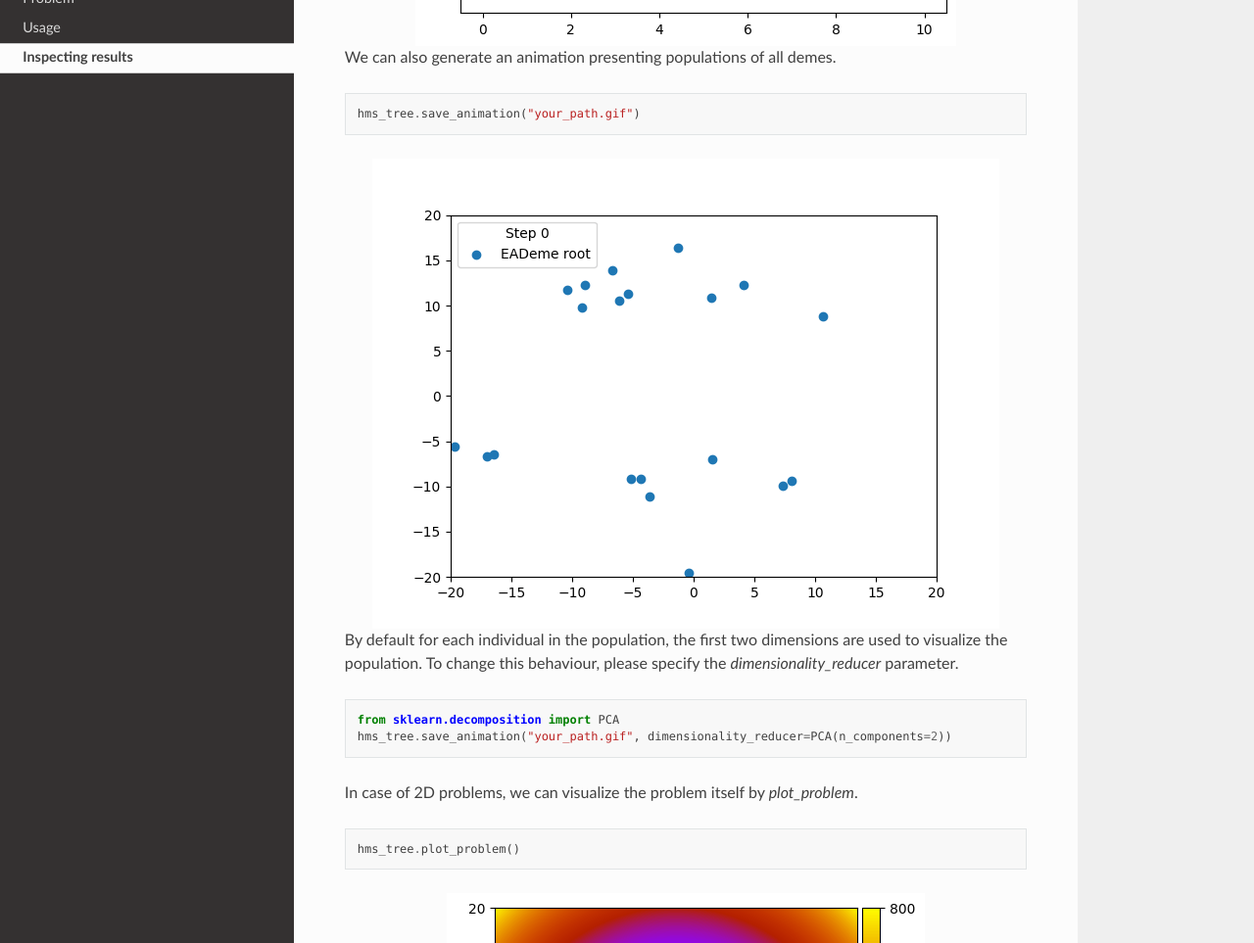
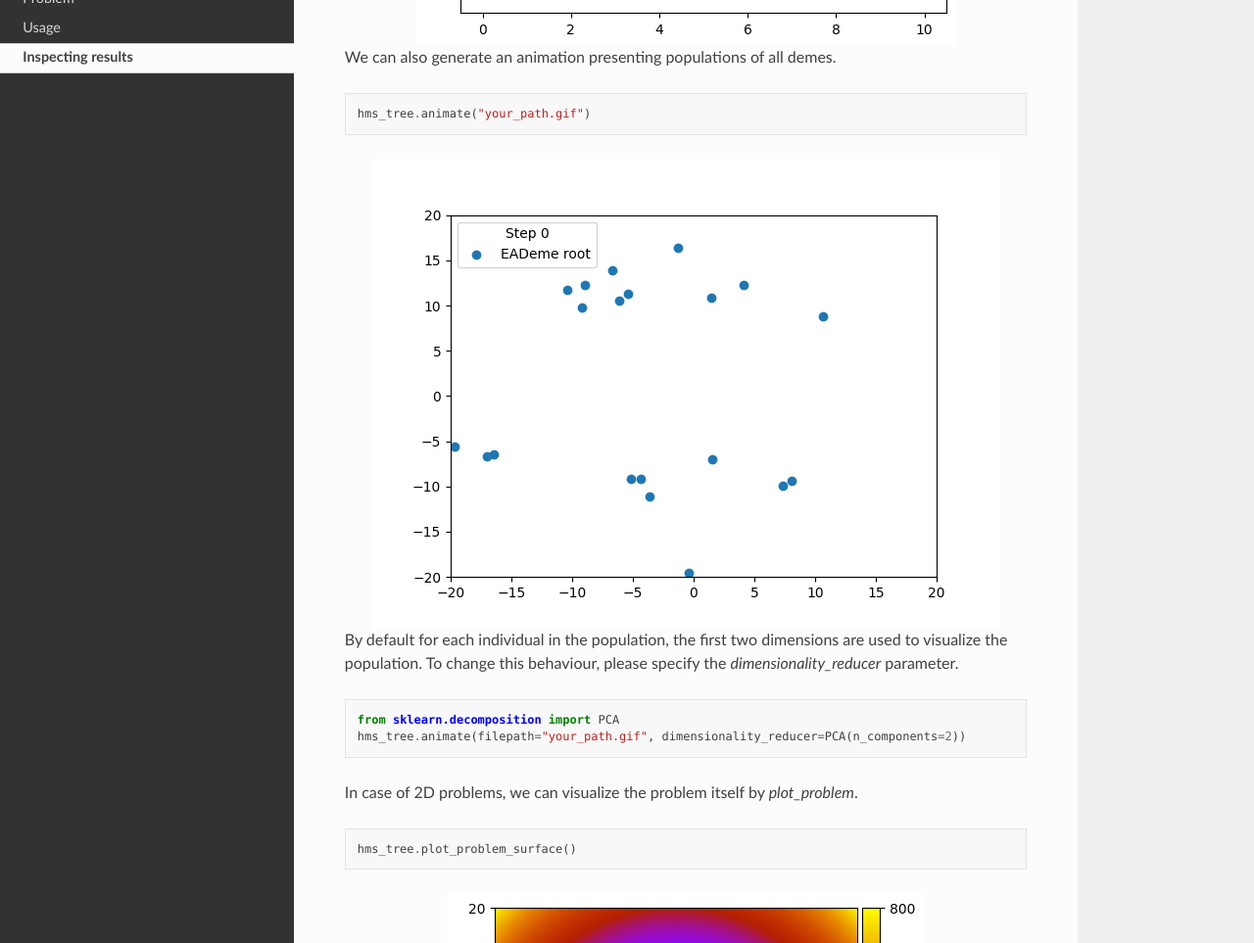
Before and after one commit to agh-a2s/pyhms, a Sphinx documentation site: the page built from docs/inspecting.rst, in a window 1280 px wide and 1400 px high, scrolled down 1866 px. Shown: the part 151-1114 px from the top of the window at 98% size. Built offline with Sphinx 7.4.7 and the Read the Docs theme 2.0.0, drawn with Linux system fonts in a browser that asks for light colours.

Commit message:
fix: improve docs

```diff
--- a/docs/inspecting.rst
+++ b/docs/inspecting.rst
@@ -90,7 +90,7 @@ We can also generate an animation presenting populations of all demes.
 
 .. code-block:: python
 
-    hms_tree.save_animation("your_path.gif")
+    hms_tree.animate("your_path.gif")
 
 .. image:: _static/images/animation.gif
    :alt: Animation
@@ -102,13 +102,13 @@ To change this behaviour, please specify the `dimensionality_reducer` parameter.
 .. code-block:: python
 
     from sklearn.decomposition import PCA
-    hms_tree.save_animation("your_path.gif", dimensionality_reducer=PCA(n_components=2))
+    hms_tree.animate(filepath="your_path.gif", dimensionality_reducer=PCA(n_components=2))
 
 In case of 2D problems, we can visualize the problem itself by `plot_problem`.
 
 .. code-block:: python
 
-    hms_tree.plot_problem()
+    hms_tree.plot_problem_surface()
 
 .. image:: _static/images/problem_plot.png
    :alt: Problem
```
Also changed, not shown: 1 other file.
